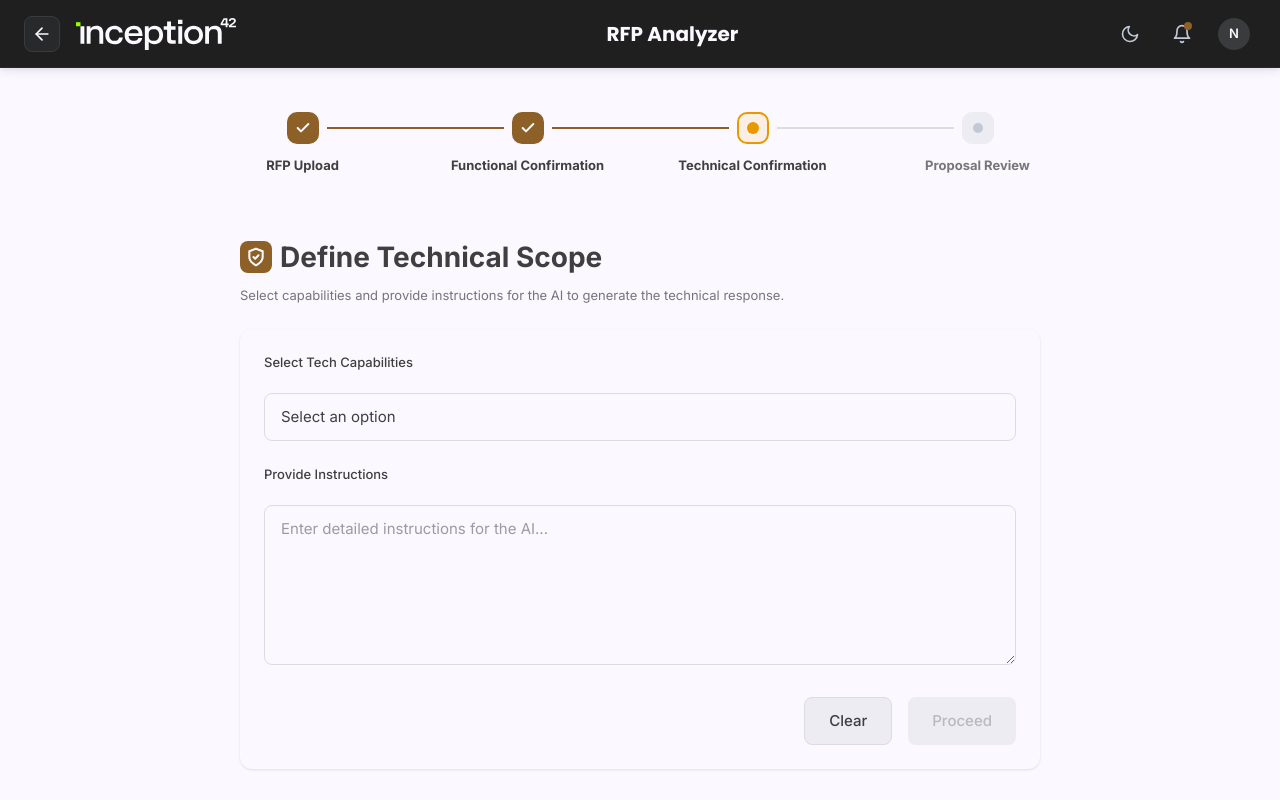
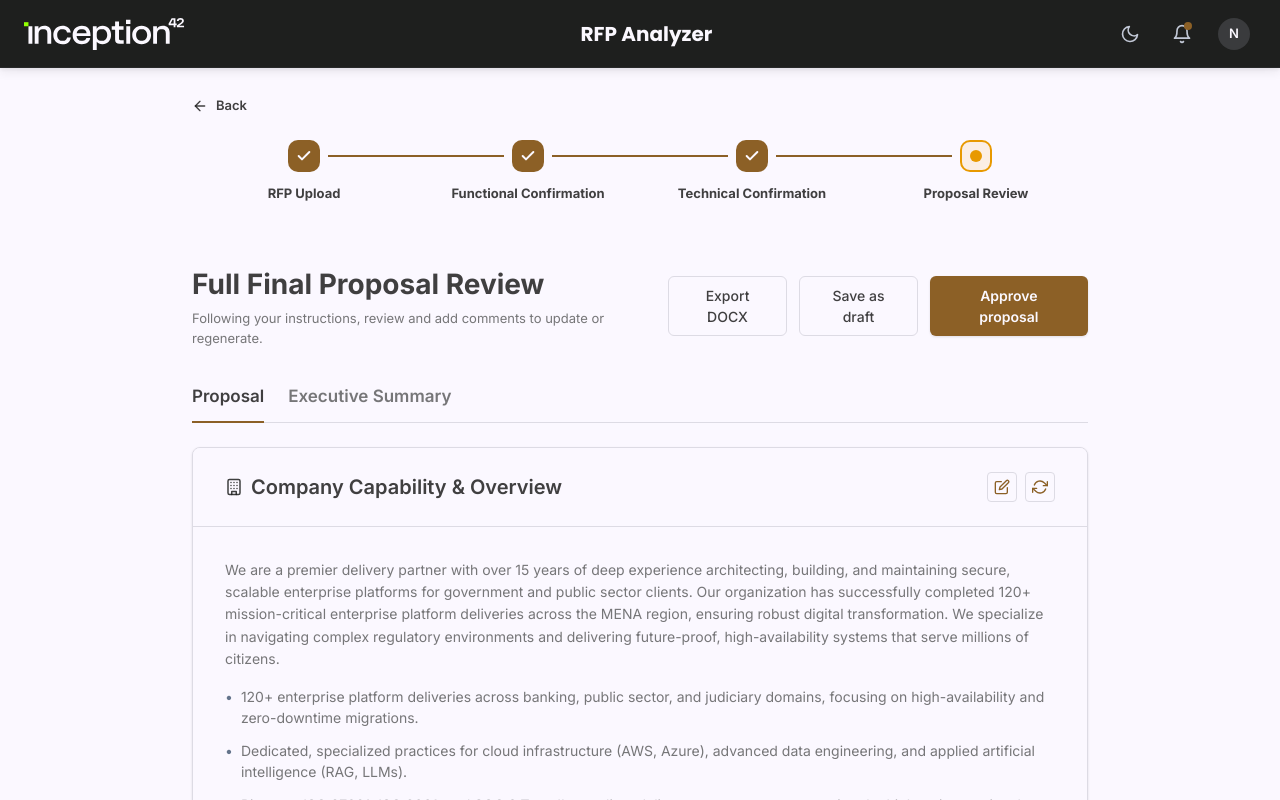
Before and after one commit to narendrapatel989234-arch/RFP_Analyzer, a Next.js app: page /rfp/step4-demo in a window 1280 px wide. Shown: the top 800 px of the page. Built offline with nearby package versions, Linux system fonts and the light colour scheme.

Commit message:
Stage 2,3,4 edits

```diff
--- a/src/app/rfp/step4-demo/page.tsx
+++ b/src/app/rfp/step4-demo/page.tsx
@@ -1,13 +1,14 @@
 'use client'
 
 import React, { useState } from 'react'
+import Link from 'next/link'
 import { TopNav } from '@/components/TopNav'
 import { ProgressStepper } from '@/components/ProgressStepper'
 
 import styles from './step4.module.css'
 
 export default function Step4Demo() {
-  const [viewState, setViewState] = useState<'form' | 'review'>('form');
+  const [viewState, setViewState] = useState<'form' | 'review'>('review');
   const [capabilities, setCapabilities] = useState('');
   const [prompt, setPrompt] = useState('');
   const [activeTab, setActiveTab] = useState<'Proposal' | 'Executive Summary'>('Proposal');
@@ -27,8 +28,24 @@ export default function Step4Demo() {
 
   return (
     <div className={styles.page}>
-      <TopNav showBack={true} />
+      <TopNav showBack={false} />
       <main className={styles.content}>
+        <Link href="/" className={styles.backBtn} aria-label="Go back">
+          <svg
+            viewBox="0 0 24 24"
+            fill="none"
+            stroke="currentColor"
+            strokeWidth="2"
+            strokeLinecap="round"
+            strokeLinejoin="round"
+            width="16"
+            height="16"
+          >
+            <line x1="19" y1="12" x2="5" y2="12"></line>
+            <polyline points="12 19 5 12 12 5"></polyline>
+          </svg>
+          Back
+        </Link>
         <section className={styles.section}>
           <ProgressStepper activeStep={viewState === 'review' ? 4 : 3} />
         </section>
@@ -130,10 +147,10 @@ export default function Step4Demo() {
                           </div>
                           <div className={styles.cardHeaderRight}>
                             <button className={styles.iconBtn} onClick={() => setEditingSection('company')} title="Edit Section">
-                              <svg width="16" height="16" viewBox="0 0 24 24" fill="none" stroke="currentColor" strokeWidth="2" strokeLinecap="round" strokeLinejoin="round"><path d="M17 3a2.828 2.828 0 1 1 4 4L7.5 20.5 2 22l1.5-5.5L17 3z"></path></svg>
+                              <svg width="16" height="16" viewBox="0 0 24 24" fill="none" stroke="currentColor" strokeWidth="2" strokeLinecap="round" strokeLinejoin="round"><path d="M11 4H4a2 2 0 0 0-2 2v14a2 2 0 0 0 2 2h14a2 2 0 0 0 2-2v-7" /><path d="M18.5 2.5a2.121 2.121 0 0 1 3 3L12 15l-4 1 1-4 9.5-9.5z" /></svg>
                             </button>
                             <button className={styles.iconBtn} onClick={() => setShowRegenerateModal(true)} title="Regenerate Section">
-                              <svg width="16" height="16" viewBox="0 0 24 24" fill="none" stroke="currentColor" strokeWidth="2" strokeLinecap="round" strokeLinejoin="round"><path d="M3 12a9 9 0 1 0 9-9 9.75 9.75 0 0 0-6.74 2.74L3 8"></path><path d="M3 3v5h5"></path></svg>
+                              <svg width="16" height="16" viewBox="0 0 24 24" fill="none" stroke="currentColor" strokeWidth="2" strokeLinecap="round" strokeLinejoin="round"><polyline points="23 4 23 10 17 10" /><polyline points="1 20 1 14 7 14" /><path d="M3.51 9a9 9 0 0 1 14.85-3.36L23 10M1 14l4.64 4.36A9 9 0 0 0 20.49 15" /></svg>
                             </button>
                           </div>
                         </div>
@@ -173,7 +190,7 @@ export default function Step4Demo() {
                           </div>
                           <div className={styles.cardHeaderRight}>
                             <button className={styles.iconBtn} onClick={() => setShowRegenerateModal(true)} title="Regenerate Section">
-                              <svg width="16" height="16" viewBox="0 0 24 24" fill="none" stroke="currentColor" strokeWidth="2" strokeLinecap="round" strokeLinejoin="round"><path d="M3 12a9 9 0 1 0 9-9 9.75 9.75 0 0 0-6.74 2.74L3 8"></path><path d="M3 3v5h5"></path></svg>
+                              <svg width="16" height="16" viewBox="0 0 24 24" fill="none" stroke="currentColor" strokeWidth="2" strokeLinecap="round" strokeLinejoin="round"><polyline points="23 4 23 10 17 10" /><polyline points="1 20 1 14 7 14" /><path d="M3.51 9a9 9 0 0 1 14.85-3.36L23 10M1 14l4.64 4.36A9 9 0 0 0 20.49 15" /></svg>
                             </button>
                           </div>
                         </div>
@@ -307,10 +324,10 @@ export default function Step4Demo() {
                           </div>
                           <div className={styles.cardHeaderRight}>
                             <button className={styles.iconBtn} onClick={() => setEditingSection('deliverables')} title="Edit Section">
-                              <svg width="16" height="16" viewBox="0 0 24 24" fill="none" stroke="currentColor" strokeWidth="2" strokeLinecap="round" strokeLinejoin="round"><path d="M17 3a2.828 2.828 0 1 1 4 4L7.5 20.5 2 22l1.5-5.5L17 3z"></path></svg>
+                              <svg width="16" height="16" viewBox="0 0 24 24" fill="none" stroke="currentColor" strokeWidth="2" strokeLinecap="round" strokeLinejoin="round"><path d="M11 4H4a2 2 0 0 0-2 2v14a2 2 0 0 0 2 2h14a2 2 0 0 0 2-2v-7" /><path d="M18.5 2.5a2.121 2.121 0 0 1 3 3L12 15l-4 1 1-4 9.5-9.5z" /></svg>
                             </button>
                             <button className={styles.iconBtn} onClick={() => setShowRegenerateModal(true)} title="Regenerate Section">
-                              <svg width="16" height="16" viewBox="0 0 24 24" fill="none" stroke="currentColor" strokeWidth="2" strokeLinecap="round" strokeLinejoin="round"><path d="M3 12a9 9 0 1 0 9-9 9.75 9.75 0 0 0-6.74 2.74L3 8"></path><path d="M3 3v5h5"></path></svg>
+                              <svg width="16" height="16" viewBox="0 0 24 24" fill="none" stroke="currentColor" strokeWidth="2" strokeLinecap="round" strokeLinejoin="round"><polyline points="23 4 23 10 17 10" /><polyline points="1 20 1 14 7 14" /><path d="M3.51 9a9 9 0 0 1 14.85-3.36L23 10M1 14l4.64 4.36A9 9 0 0 0 20.49 15" /></svg>
                             </button>
                           </div>
                         </div>
@@ -347,10 +364,10 @@ export default function Step4Demo() {
                           </div>
                           <div className={styles.cardHeaderRight}>
                             <button className={styles.iconBtn} onClick={() => setEditingSection('risks')} title="Edit Section">
-                              <svg width="16" height="16" viewBox="0 0 24 24" fill="none" stroke="currentColor" strokeWidth="2" strokeLinecap="round" strokeLinejoin="round"><path d="M17 3a2.828 2.828 0 1 1 4 4L7.5 20.5 2 22l1.5-5.5L17 3z"></path></svg>
+                              <svg width="16" height="16" viewBox="0 0 24 24" fill="none" stroke="currentColor" strokeWidth="2" strokeLinecap="round" strokeLinejoin="round"><path d="M11 4H4a2 2 0 0 0-2 2v14a2 2 0 0 0 2 2h14a2 2 0 0 0 2-2v-7" /><path d="M18.5 2.5a2.121 2.121 0 0 1 3 3L12 15l-4 1 1-4 9.5-9.5z" /></svg>
                             </button>
                             <button className={styles.iconBtn} onClick={() => setShowRegenerateModal(true)} title="Regenerate Section">
-                              <svg width="16" height="16" viewBox="0 0 24 24" fill="none" stroke="currentColor" strokeWidth="2" strokeLinecap="round" strokeLinejoin="round"><path d="M3 12a9 9 0 1 0 9-9 9.75 9.75 0 0 0-6.74 2.74L3 8"></path><path d="M3 3v5h5"></path></svg>
+                              <svg width="16" height="16" viewBox="0 0 24 24" fill="none" stroke="currentColor" strokeWidth="2" strokeLinecap="round" strokeLinejoin="round"><polyline points="23 4 23 10 17 10" /><polyline points="1 20 1 14 7 14" /><path d="M3.51 9a9 9 0 0 1 14.85-3.36L23 10M1 14l4.64 4.36A9 9 0 0 0 20.49 15" /></svg>
                             </button>
                           </div>
                         </div>
@@ -386,10 +403,10 @@ export default function Step4Demo() {
                           </div>
                           <div className={styles.cardHeaderRight}>
                             <button className={styles.iconBtn} onClick={() => setEditingSection('caseStudies')} title="Edit Section">
-                              <svg width="16" height="16" viewBox="0 0 24 24" fill="none" stroke="currentColor" strokeWidth="2" strokeLinecap="round" strokeLinejoin="round"><path d="M17 3a2.828 2.828 0 1 1 4 4L7.5 20.5 2 22l1.5-5.5L17 3z"></path></svg>
+                              <svg width="16" height="16" viewBox="0 0 24 24" fill="none" stroke="currentColor" strokeWidth="2" strokeLinecap="round" strokeLinejoin="round"><path d="M11 4H4a2 2 0 0 0-2 2v14a2 2 0 0 0 2 2h14a2 2 0 0 0 2-2v-7" /><path d="M18.5 2.5a2.121 2.121 0 0 1 3 3L12 15l-4 1 1-4 9.5-9.5z" /></svg>
                             </button>
                             <button className={styles.iconBtn} onClick={() => setShowRegenerateModal(true)} title="Regenerate Section">
-                              <svg width="16" height="16" viewBox="0 0 24 24" fill="none" stroke="currentColor" strokeWidth="2" strokeLinecap="round" strokeLinejoin="round"><path d="M3 12a9 9 0 1 0 9-9 9.75 9.75 0 0 0-6.74 2.74L3 8"></path><path d="M3 3v5h5"></path></svg>
+                              <svg width="16" height="16" viewBox="0 0 24 24" fill="none" stroke="currentColor" strokeWidth="2" strokeLinecap="round" strokeLinejoin="round"><polyline points="23 4 23 10 17 10" /><polyline points="1 20 1 14 7 14" /><path d="M3.51 9a9 9 0 0 1 14.85-3.36L23 10M1 14l4.64 4.36A9 9 0 0 0 20.49 15" /></svg>
                             </button>
                           </div>
                         </div>
--- a/src/app/rfp/step4-demo/step4.module.css
+++ b/src/app/rfp/step4-demo/step4.module.css
@@ -7,11 +7,28 @@
 
 .content {
   width: 100%;
-  padding: 96px var(--space-8) var(--space-8) var(--space-8); /* 96px top padding is critical to clear TopNav */
+  padding: 96px 15% var(--space-8) 15%;
   display: flex;
   flex-direction: column;
   gap: var(--space-10);
   box-sizing: border-box;
+}
+
+.backBtn {
+  display: flex;
+  align-items: center;
+  gap: var(--space-2);
+  color: var(--text-primary);
+  text-decoration: none;
+  font-weight: var(--weight-semibold);
+  font-size: var(--text-sm);
+  margin-bottom: calc(var(--space-8) * -1);
+  width: fit-content;
+  transition: opacity 0.2s;
+}
+
+.backBtn:hover {
+  opacity: 0.8;
 }
 
 .centerContainer {
--- a/src/components/UseCaseAccordion.tsx
+++ b/src/components/UseCaseAccordion.tsx
@@ -778,13 +778,22 @@ export function UseCaseAccordion({ useCases = defaultUseCases, isStage3 = false
                       </button>
                     </div>
                   </div>
-                  <div className={styles.diagramPlaceholder}>
-                    <svg viewBox="0 0 24 24" fill="none" stroke="currentColor" strokeWidth="1" strokeLinecap="round" strokeLinejoin="round" width="48" height="48">
-                      <rect x="3" y="3" width="18" height="18" rx="2" ry="2" />
-                      <circle cx="8.5" cy="8.5" r="1.5" />
-                      <polyline points="21 15 16 10 5 21" />
-                    </svg>
-                    <p>Architecture Diagram Mock</p>
+                  <div className={styles.architectureDiagramWrapper}>
+                    <div className={styles.architectureLayer}>
+                      <p className={styles.architectureLayerTitle}>CLIENT LAYER</p>
+                      <div className={styles.architectureBoxContainer}>
+                        <div className={styles.architectureBox}>Web Portal UI</div>
+                        <div className={styles.architectureBox}>Mobile App UI</div>
+                      </div>
+                    </div>
+                    <div className={styles.architectureConnector}>↓ HTTPS / API Gateway</div>
+                    <div className={styles.architectureLayer}>
+                      <p className={styles.architectureLayerTitle}>API LAYER</p>
+                      <div className={styles.architectureBoxContainer}>
+                        <div className={styles.architectureBox}>Avatar Service API</div>
+                        <div className={styles.architectureBox}>RAG / LLM Orchestrator</div>
+                      </div>
+                    </div>
                   </div>
                 </div>
 
```
Also changed, not shown: src/components/UseCaseAccordion.module.css (+49 -8 lines).
